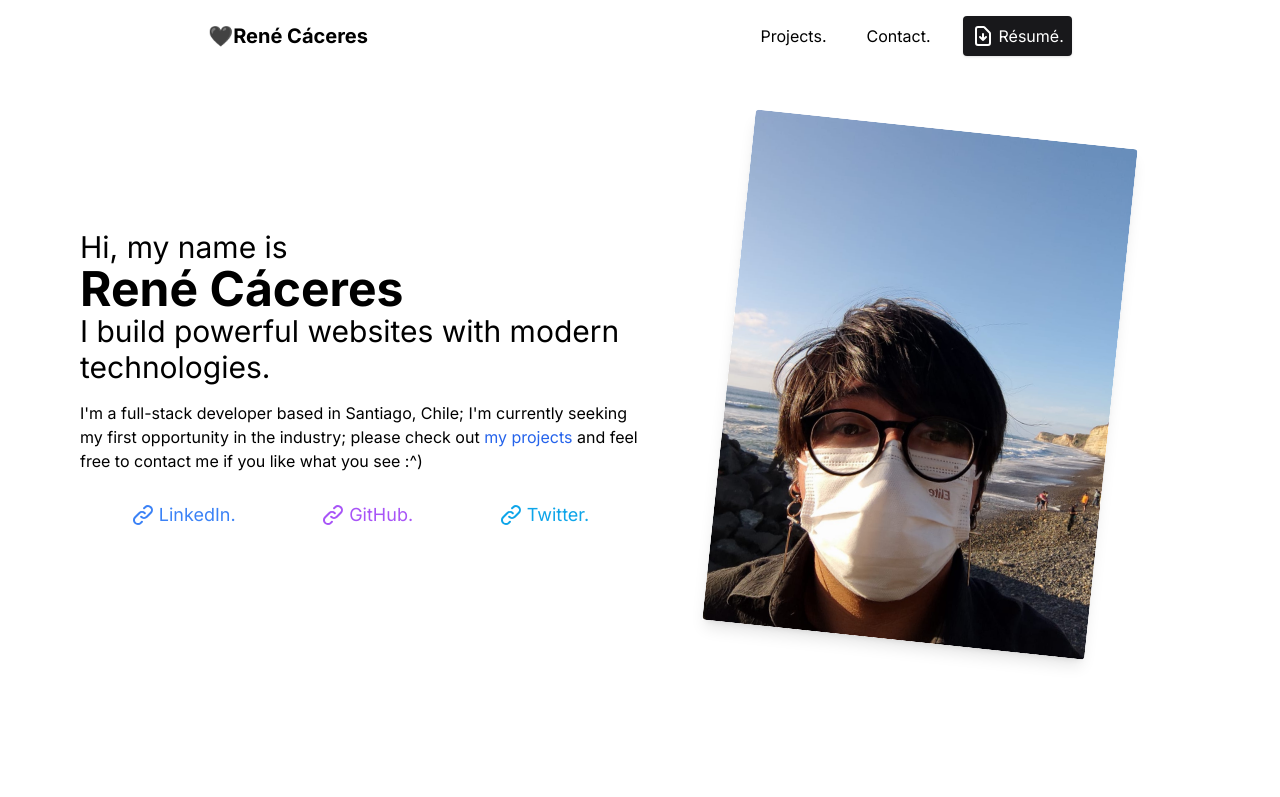
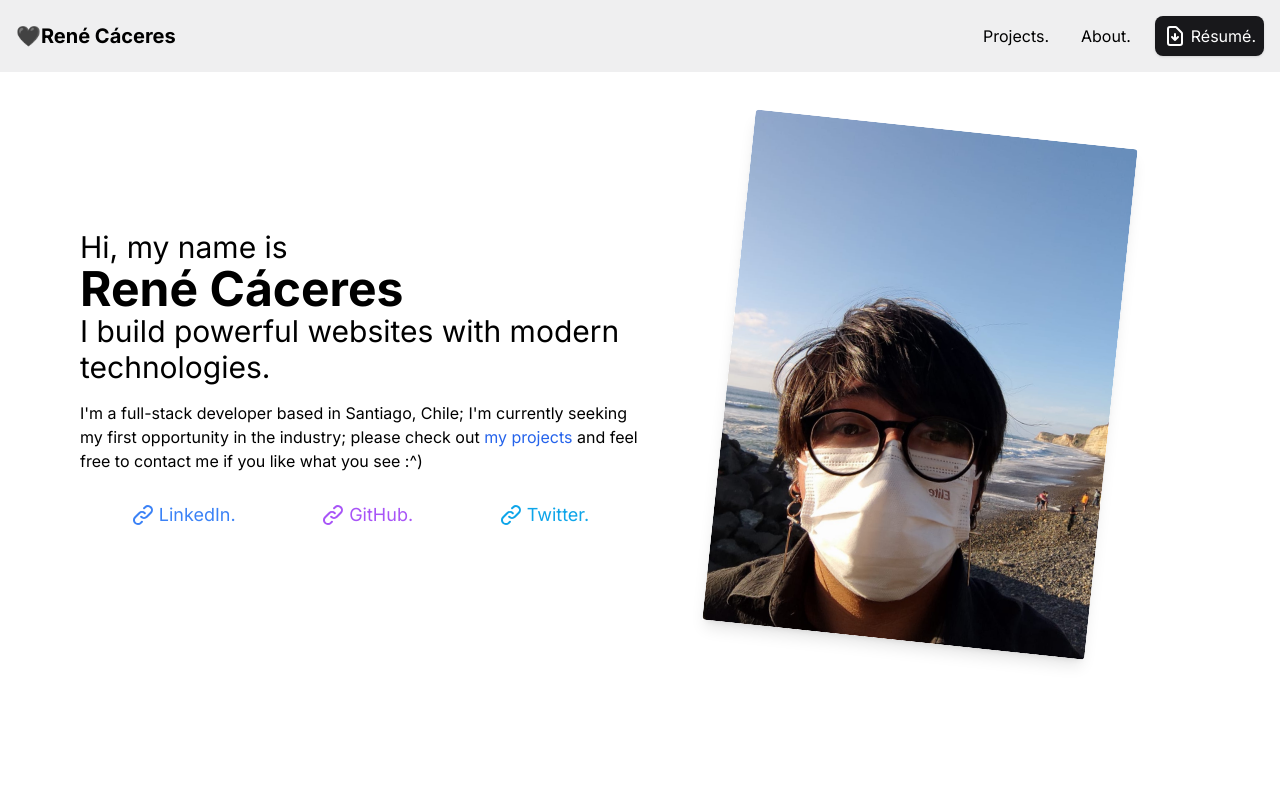
Before and after one commit to caceresrene/portfolio, a Next.js app: page / in a window 1280 px wide. Shown: the top 797 px of the page. Built offline with nearby package versions, Linux system fonts and the light colour scheme.

Commit message:
feat: add burger menu

```diff
--- a/components/Footer.jsx
+++ b/components/Footer.jsx
@@ -2,7 +2,7 @@ import React from 'react';
 
 const Footer = () => {
 	return (
-		<footer className='flex justify-between max-w-2xl md:max-w-4xl lg:max-w-6xl mx-auto border-t-2 p-4 text-lg bottom-0'>
+		<footer className='flex justify-between max-w-2xl md:max-w-4xl lg:max-w-6xl mx-auto border-t-2 p-4 text-base sm:text-lg bottom-0'>
 			<div>
 				<p>Santiago, Chile (GMT-4)</p>
 				<p>Email: rene@outlook.my</p>
--- a/components/Landing.jsx
+++ b/components/Landing.jsx
@@ -2,6 +2,7 @@ import React from 'react';
 import landingMe from '../public/assets/landing-me.jpg';
 import Image from 'next/image';
 import LinkIcon from './Icons/LinkIcon';
+import Link from 'next/link';
 
 const Landing = () => {
 	return (
@@ -15,9 +16,9 @@ const Landing = () => {
 				<p className='my-4'>
 					I&apos;m a full-stack developer based in Santiago, Chile; I&apos;m
 					currently seeking my first opportunity in the industry; please check out{' '}
-					<a className='styled-anchor' href='#'>
-						my projects
-					</a>{' '}
+					<Link href='/projects'>
+						<a className='styled-anchor'>my projects</a>
+					</Link>{' '}
 					and feel free to contact me if you like what you see :^)
 				</p>
 				<ul className='flex justify-around p-2 text-lg flex-wrap'>
--- a/components/Nav.jsx
+++ b/components/Nav.jsx
@@ -1,32 +1,49 @@
-import React from 'react';
+import { useState } from 'react';
 import DownloadDocument from './Icons/DownloadDocument';
 import MenuIcon from './Icons/MenuIcon';
 import Link from 'next/link';
+
 const Nav = () => {
+	const [toggleMenu, setToggleMenu] = useState(false);
+
+	const styledUl = {
+		open: 'flex gap-4 flex-col w-full h-screen my-4 text-xl',
+		closed: 'hidden sm:flex gap-4 items-center',
+	};
+
 	return (
-		<nav className='flex justify-between sm:justify-around p-4 items-center sticky top-0 bg-white z-50 bg-clip-padding backdrop-filter backdrop-blur-xl bg-opacity-60'>
+		<nav className='flex justify-between p-4 items-center sticky top-0 bg-zinc-200 z-50 bg-clip-padding backdrop-filter backdrop-blur-xl bg-opacity-60 flex-col sm:flex-row'>
+			<div className='flex justify-between w-full'>
 				<h1 className='text-xl font-bold'>
 					<Link href='/'>
 						<a>🖤René Cáceres</a>
 					</Link>
 				</h1>
-			<button className='sm:hidden'>
+				<button
+					onClick={() => setToggleMenu(!toggleMenu)}
+					className='sm:hidden p-1'
+				>
 					<MenuIcon />
 				</button>
-			<ul className='hidden sm:flex gap-6 items-center '>
+			</div>
+			<ul className={toggleMenu ? styledUl.open : styledUl.closed}>
 				<li>
 					<Link href='/projects'>
-						<a className='p-2 rounded'>Projects.</a>
+						<a className='p-2 rounded-lg hover:bg-zinc-200 hover:text-zinc-600 transition-all w-fit'>
+							Projects.
+						</a>
 					</Link>
 				</li>
 				<li>
-					<a className='p-2 rounded' href=''>
-						Contact.
+					<Link href='/'>
+						<a className='p-2 rounded-lg hover:bg-zinc-200 hover:text-zinc-600 transition-all w-fit'>
+							About.
 						</a>
+					</Link>
 				</li>
 				<li>
 					<a
-						className='bg-zinc-900 text-white p-2 flex items-center gap-1 rounded hover:bg-zinc-800 shadow'
+						className='bg-zinc-900 text-white hover:text-zinc-200 p-2 flex items-center gap-1 rounded-lg hover:bg-zinc-800 shadow w-fit'
 						href='/rene-caceres-cv.pdf'
 						target='_blank'
 						rel='noopener noreferrer'
--- a/components/ProjectCard.jsx
+++ b/components/ProjectCard.jsx
@@ -19,7 +19,7 @@ const ProjectCard = ({
 				<h3>
 					<span className='font-bold'>{name}</span> - {shortDesc}
 				</h3>
-				<div className='flex gap-2 my-2 flex-wrap'>
+				<div className='flex gap-2 my-2 flex-wrap text-base sm:text-xl'>
 					{unfinished && (
 						<figure className='bg-amber-200 rounded-lg py-1 px-2 shadow shadow-amber-400'>
 							Work in progress
--- a/styles/globals.css
+++ b/styles/globals.css
@@ -10,6 +10,6 @@
 /* Custom Tailwind classes */
 @layer components {
   .styled-anchor {
-    @apply text-blue-600 hover:text-blue-500;
+    @apply text-blue-600 hover:text-blue-400 transition-all;
   }
 }
```
Lines whose indentation alone changed are shown as unchanged.
